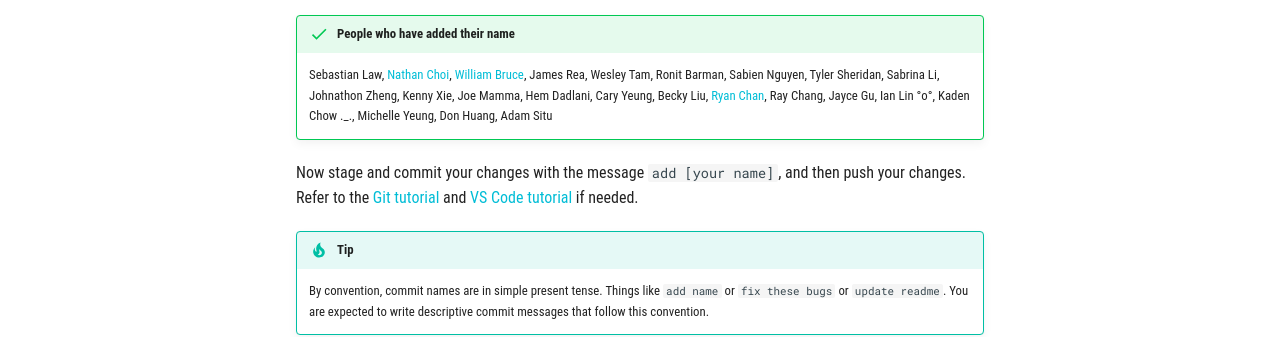
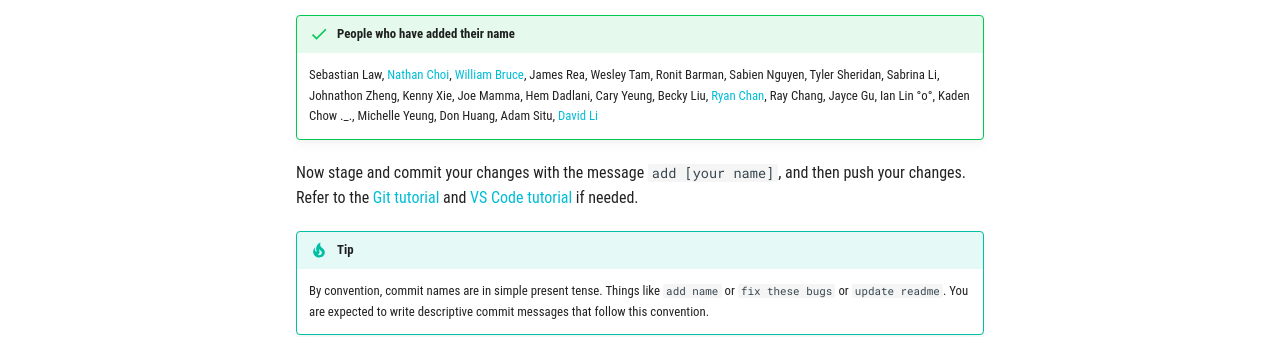
Before and after one commit to bobabots253/bobadocs, an MkDocs documentation site: the page built from docs/programming/version-control.md, in a window 1280 px wide and 1195 px high. Shown: the part 772-1109 px from the top of the window. Built offline with MkDocs 1.6.1 and Material for MkDocs 9.7.7, drawn with Linux system fonts in a browser that asks for light colours; comment, search, counter and statistics services are not loaded.

Commit message:
Add David

```diff
--- a/docs/programming/version-control.md
+++ b/docs/programming/version-control.md
@@ -42,7 +42,8 @@ Navigate to this file in the repo (`docs/programming/version-control.md`) and ad
     Kaden Chow ._.,
     Michelle Yeung,
     Don Huang,
-    Adam Situ
+    Adam Situ,
+    [David Li](discord://-/reset)
 
 
 
```
